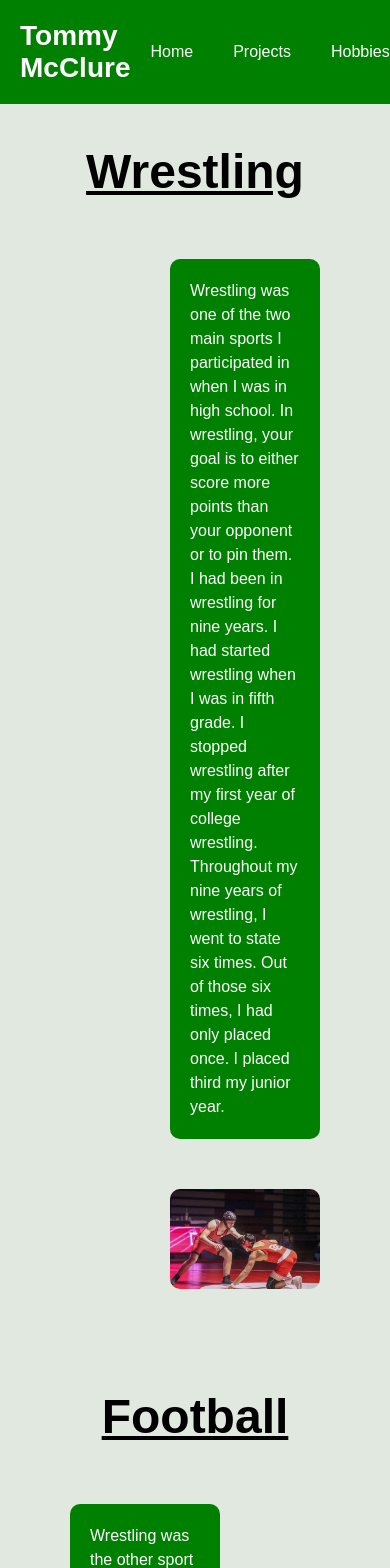
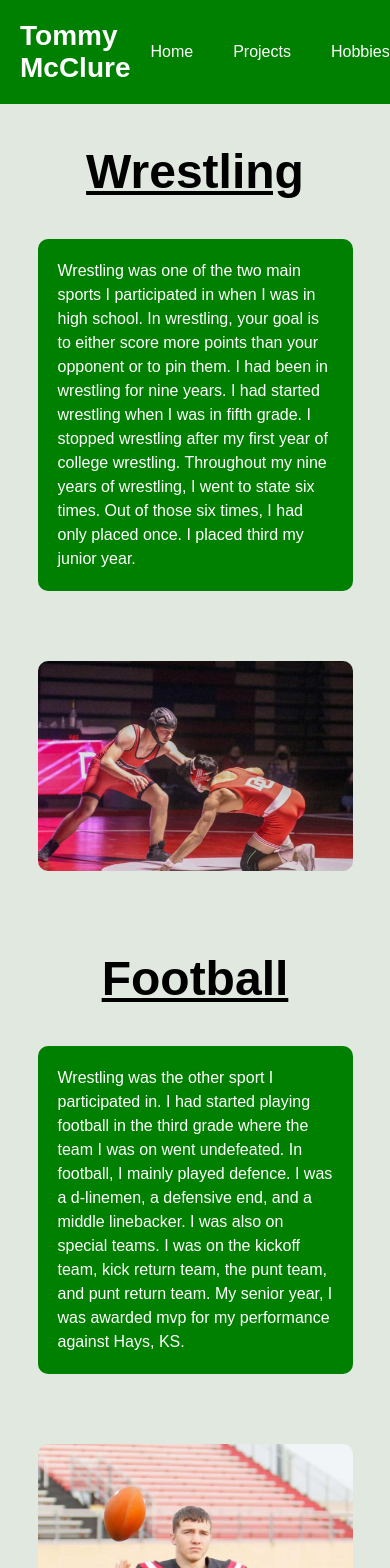
Before and after one commit to Tommy3404/Portfolio, a Next.js app: page /Sports in a window 390 px wide. Shown: the top 1568 px of the page. Built offline with nearby package versions, Linux system fonts and the light colour scheme.

Commit message:
changing how the p and image look on mobile

```diff
--- a/src/app/Sports/page.module.css
+++ b/src/app/Sports/page.module.css
@@ -138,31 +138,26 @@
   .football {
     flex-direction: column;
     align-items: center;
+    margin: 20px;
   }
 
   .wrestling p,
   .football p {
-    max-width: 100%;
+    width: 90%;             /* expand paragraph width on mobile */
+    max-width: 600px;       /* prevent from stretching too far */
+    margin: 0 auto 20px;    /* center with bottom spacing */
+    border-radius: 10px;    /* keep rounded corners */
+    text-align: left;       /* maintain readable alignment */
   }
 
   .wrestling img,
   .football img {
-    max-width: 100%;
-    margin-top: 20px;
-    margin-left: 0;
-  }
-
-  /* === Updated for both wrestling and football === */
-  .wrestling img,
-  .football img {
-    max-width: calc(100% - 40px); /* leaves 20px space on each side */
-    margin: 20px;                 /* top/right/bottom/left spacing */
-    border-radius: 10px;          /* ensure rounded corners remain */
-    box-sizing: border-box;
-  }
-
-  .wrestling p,
-  .football p {
-    margin: 0 20px; /* match horizontal spacing with images */
+    width: 90%;             /* match paragraph width */
+    height: auto;
+    max-width: 600px;
+    margin: 20px auto;
+    border-radius: 10px;
+    object-fit: contain;    /* prevent cropping */
+    display: block;
   }
 }
```
